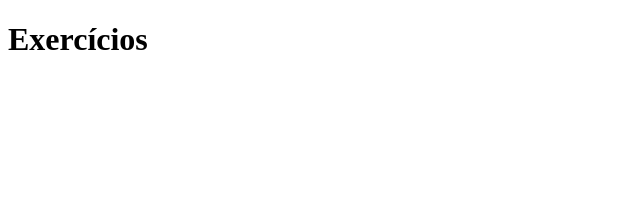
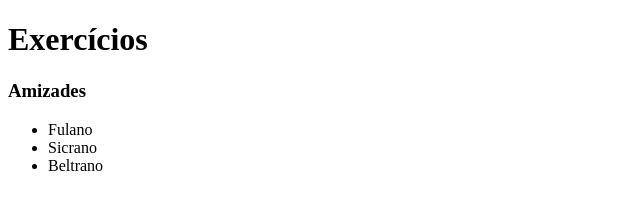
Before and after one commit to matheusfgb2/trybe-exercicios, a plain HTML site: page 01-fundamentos/secao-02-introducao-a-html-e-css/dia-01-html-e-css-estruturas-de-página/index.html in a window 1280 px wide. Shown: the whole page, without its empty margins (0-640 px from the left). Drawn offline with Linux system fonts and the light colour scheme.

Commit message:
add lista de amizades

```diff
--- a/01-fundamentos/secao-02-introducao-a-html-e-css/dia-01-html-e-css-estruturas-de-página/index.html
+++ b/01-fundamentos/secao-02-introducao-a-html-e-css/dia-01-html-e-css-estruturas-de-página/index.html
@@ -6,5 +6,11 @@
   </head>
   <body>
     <h1>Exercícios</h1>
+    <h3>Amizades</h3>
+    <ul>
+        <li>Fulano</li>
+        <li>Sicrano</li>
+        <li>Beltrano</li>
+    </ul>
   </body>
 </html>
```
